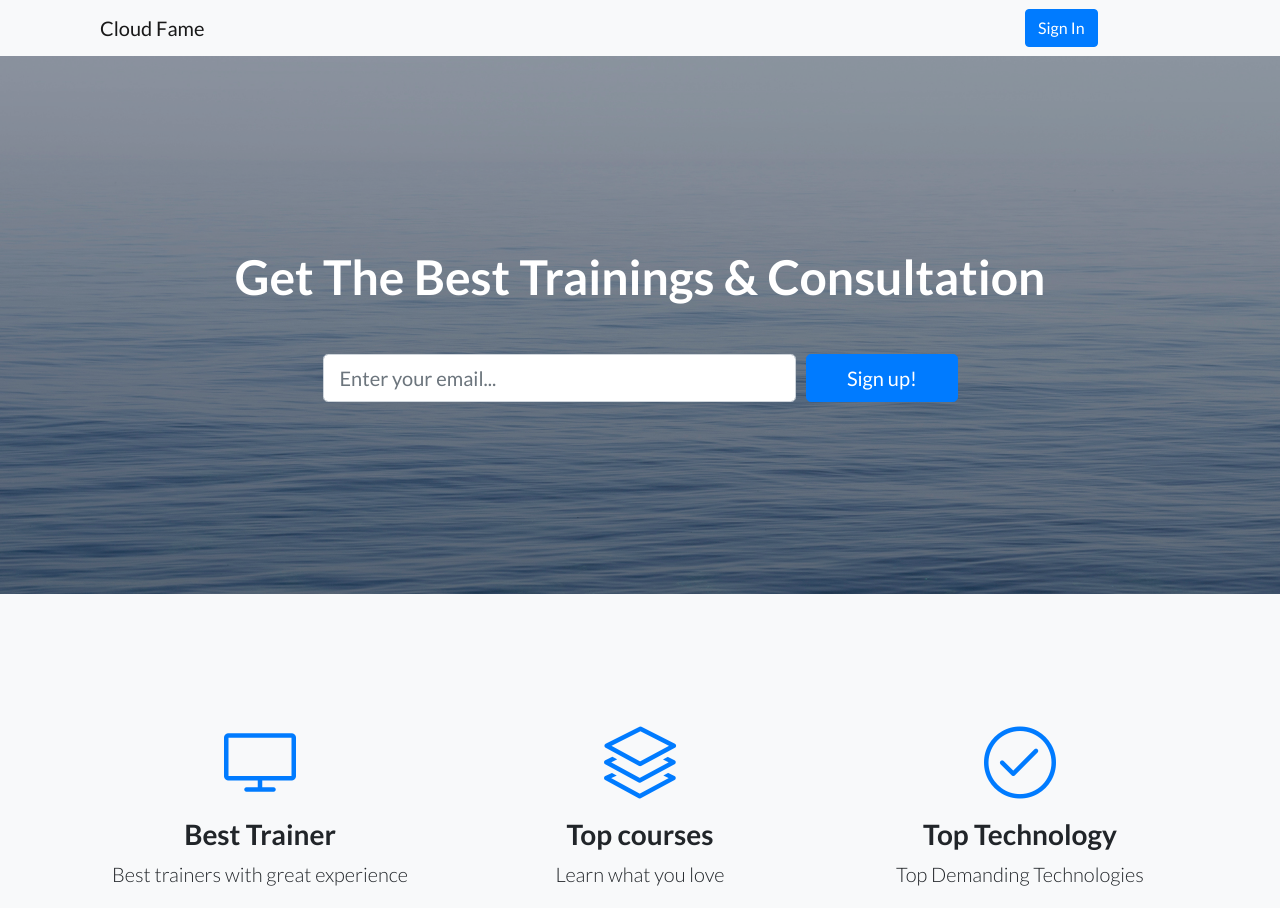
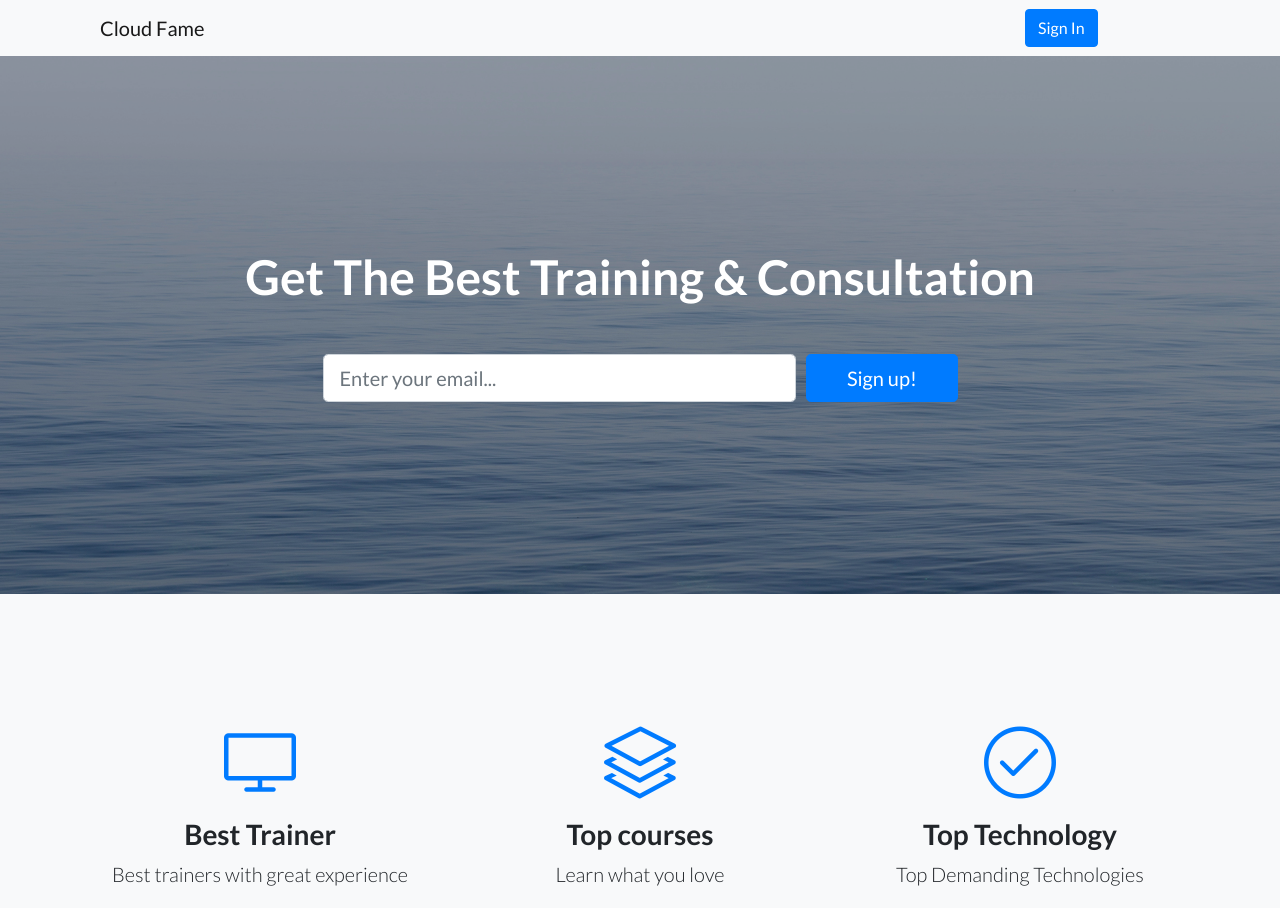
Before and after one commit to sanjushekhawat777/cloudfame, a website: page index.html in a window 1280 px wide. Shown: the top 908 px of the page. Drawn offline with Linux system fonts and the light colour scheme.

Commit message:
Update index.html

```diff
--- a/index.html
+++ b/index.html
@@ -46,7 +46,7 @@
     <div class="container">
       <div class="row">
         <div class="col-xl-9 mx-auto">
-          <h1 class="mb-5">Get The Best Trainings & Consultation</h1>
+          <h1 class="mb-5">Get The Best Training & Consultation</h1>
         </div>
         <div class="col-md-10 col-lg-8 col-xl-7 mx-auto">
           <form>
```
